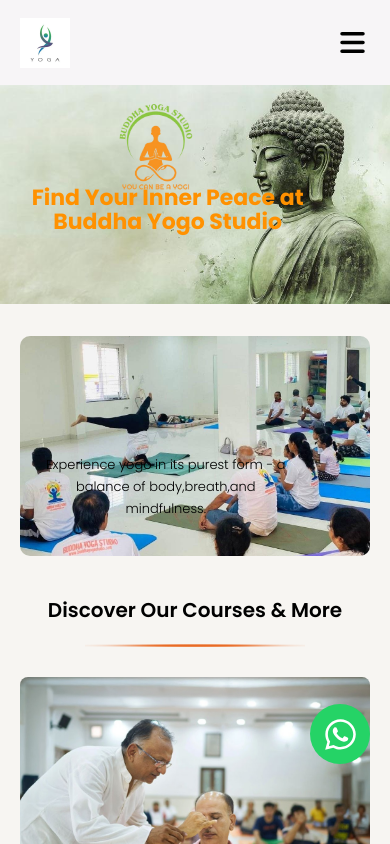
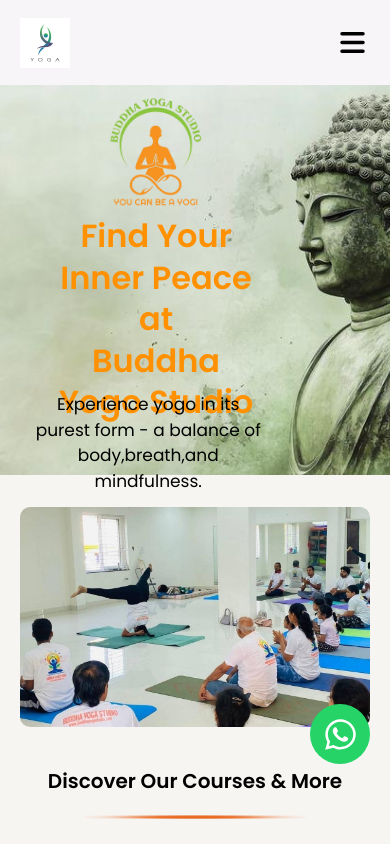
Before and after one commit to rajureddypatukuri-hue/buddha-yoga-studio, a React (Vite) app: page / in a window 390 px wide. Shown: the top 844 px of the page. Built offline with nearby package versions, Linux system fonts and the light colour scheme.

Commit message:
Update mobile hero design

```diff
--- a/src/components/modules/home/hero/Hero.jsx
+++ b/src/components/modules/home/hero/Hero.jsx
@@ -20,12 +20,12 @@
   }, [])
 
     return (
-   <div className='herosec'>
+   <div className='hero'>
    <img className='heroimg' src={hero} alt="herobg" />
    <img className='herologo' src={herologo} alt="herologo" />
    <h1 className='headline'>Find Your Inner Peace at     <br />
        Buddha Yogo Studio</h1>
-       <p className="">Experience yogo in its purest form - a balance of body,breath,and mindfulness.</p>
+       <p className="hero-para">Experience yogo in its purest form - a balance of body,breath,and mindfulness.</p>
          <div className="slider">
         <img src={slides[current]} alt="slider" />
 
--- a/src/components/modules/home/hero/hero.css
+++ b/src/components/modules/home/hero/hero.css
@@ -3,6 +3,9 @@
 }
 .hero{
     position:relative;
+}
+.hero-para{
+    position: relative;
 }
 .heroimg{
     width:100%;
@@ -11,7 +14,7 @@
 }
 .herologo{
      position: absolute;
-    top: 27%;
+    top: 10%;
     left: 32%;
     transform: translate(-50%, -50%);  /* center */
     width: 180px;
@@ -19,28 +22,40 @@
 }
 .headline{
     position: absolute;
-    top: 42%;
+    top: 18%;
     left: 3%;
     font-size:60px;
-    font-weight:800;
+    font-weight:600;
     text-align: center;
     color: rgb(255,145,0);
     line-height: 110%;
     margin: 0px;
     padding: 0px;
     box-sizing: border-box;
+    animation: slideUp 1s ease-out;
 }
-.herosec p{
-position: absolute;
-top: 63%;
-left: 5%;
-text-align: center;
-font-size: 20px;
-font-weight: 300;
-margin: 0px;
-padding: 0px;
-box-sizing: border-box;
+.hero-para{
+    position: absolute;
+    top: 30%;
+    left: 5%;
+    font-size: 20px;
+    text-align: center;
+    z-index: 10;
+    animation: slideUp 1.2s ease-out;
+
 }
+@keyframes slideUp{
+    0%{
+        opacity:0;
+        transform:translateY(50px);
+    }
+
+    100%{
+        opacity:1;
+        transform:translateY(0);
+    }
+}
+
 .slider{
 display: flex;
 align-items: center;
@@ -71,43 +86,48 @@
 margin: 0 auto;
 margin-top: 30px;
 }
-@media(max-width :768px){
+@media (max-width:768px){
+
     .hero{
         position: relative;
+    }
+
+    .heroimg{
+        width:100%;
+        height:390px;
+        object-fit:cover;
 
 
     }
-    .heroimg{
-        width: 100%;
-        height: auto;
-        object-fit: cover;
+
+    .herologo{
+        width:100px;
+        height:auto;
+        top:10px;
+        left:40%;
+        transform:translateX(-50%);
     }
-    .herologo{
-        top: 15%;
-        left: 40%;
-        width: 80px;
-       height: auto;
-        margin-top:20px;
+
+    .headline{
+        width:55%;
+        left:40%;
+        top:130px;
+        transform:translateX(-50%);
+        font-size:32px;
+        line-height:1.3;
+        text-align:center;
     }
-    .headline{
-        top: 22%;
-        font-size: 22px;
-        width: 80%;
-        align-items: center;
 
+    .hero-para{
+        width:60%;
+        left:38%;
+        top:290px;
+        transform:translateX(-50%);
+        font-size:17px;
+        line-height:1.5;
+        text-align:center;
     }
-     .herosec p{
-         top: 52%;
-        font-size: 13px;
-        width: 75%;
-        text-align: center;
 
-        line-height: 1.7;
-
-        padding: 0 15px;
-
-        margin-top: 15px;
-    }
     .slider{
         width: 100%;
         display: flex;
```
